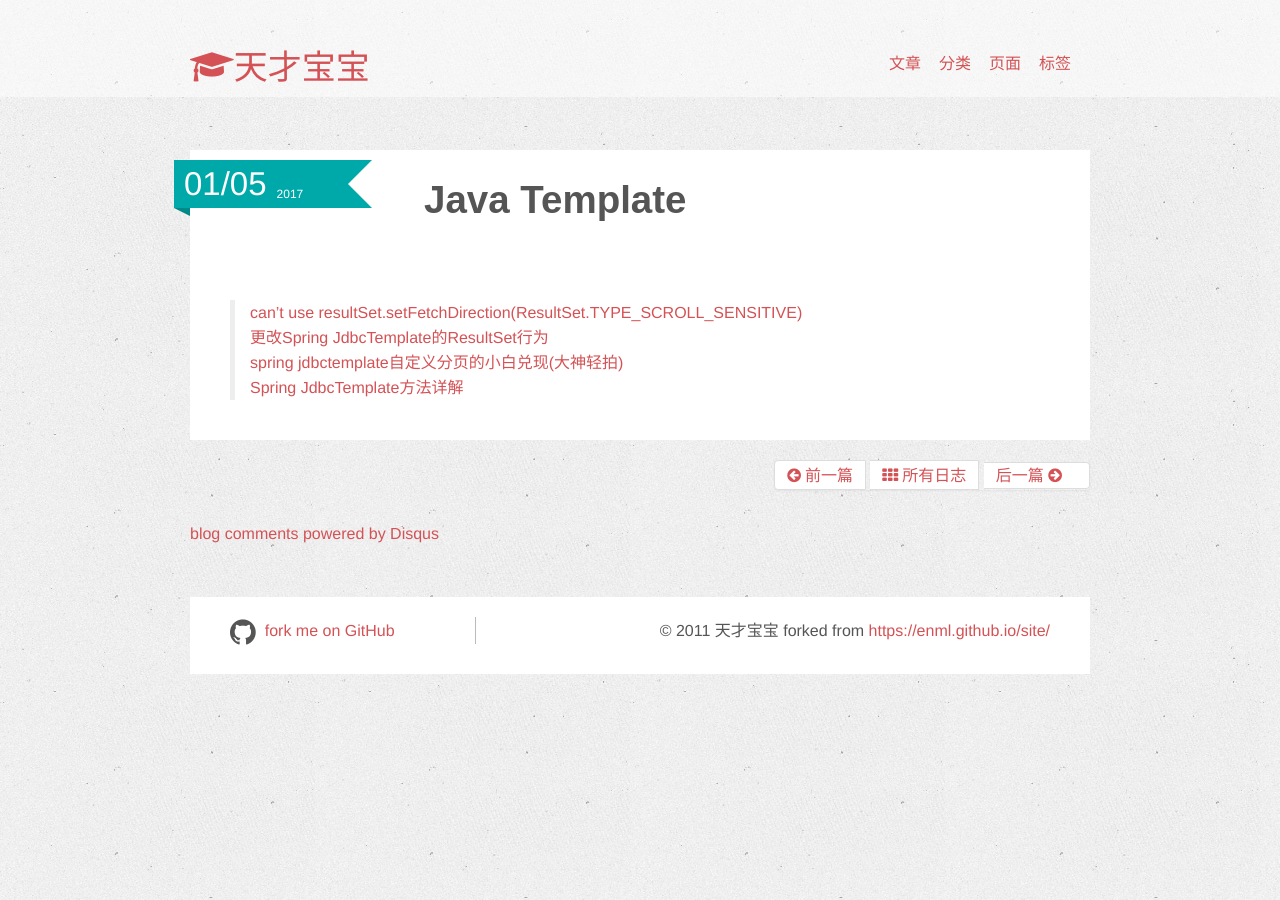
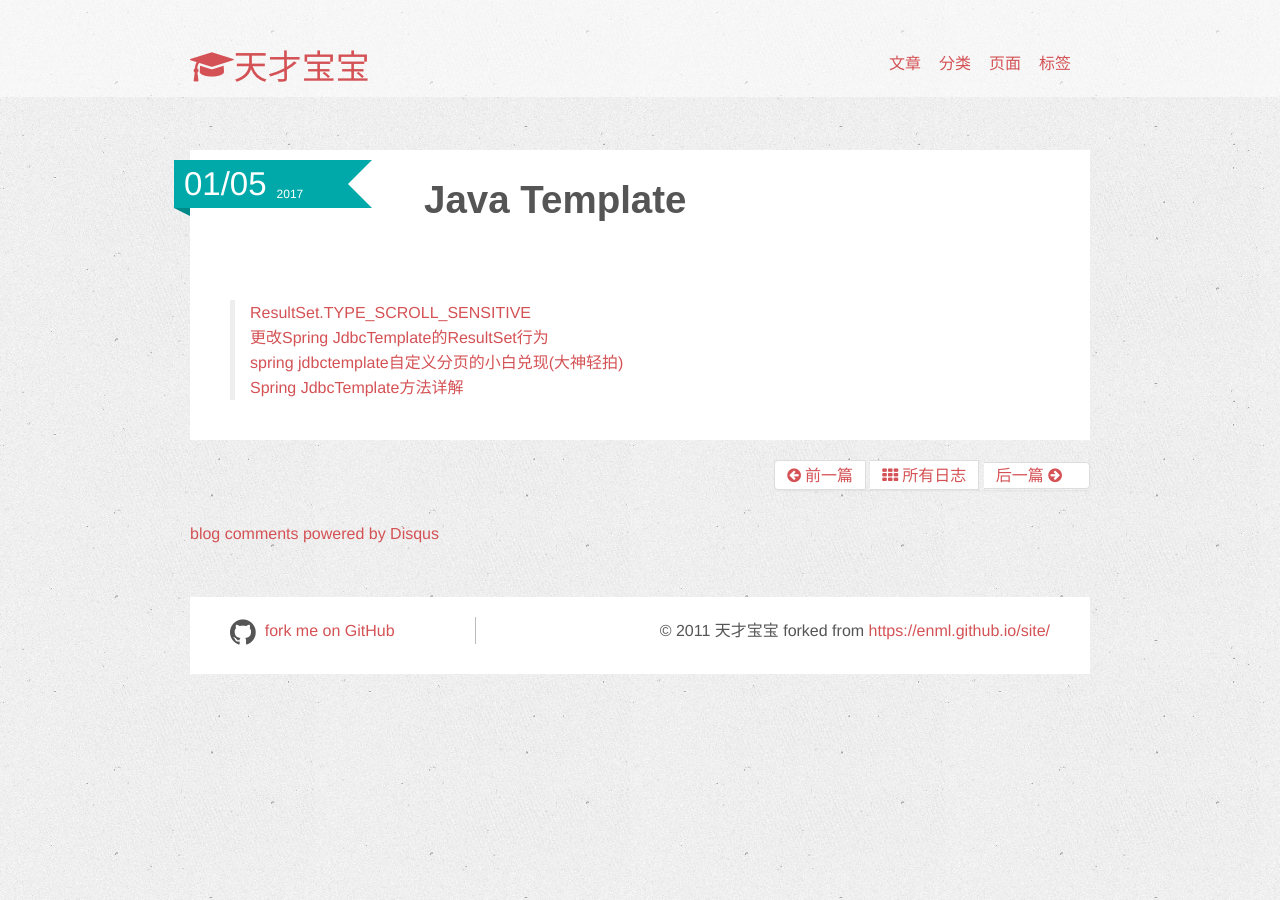
Before and after one commit to wanlp10/wuchao.github.io, a Jekyll site: the page built from _posts/java/2017-01-05-JavaTemplate学习.md, in a window 1280 px wide. Built offline with Jekyll 4.4.1, drawn with Linux system fonts in a browser that asks for light colours; nearby versions of some CDN libraries; comment, search, counter and statistics services are not loaded.

Commit message:
initial commit.

```diff
--- a/_posts/java/2017-01-05-JavaTemplate学习.md
+++ b/_posts/java/2017-01-05-JavaTemplate学习.md
@@ -9,7 +9,7 @@ tags : [Java, Java Template]
 # Java Template
 ---
 
-> [can't use resultSet.setFetchDirection(ResultSet.TYPE_SCROLL_SENSITIVE)](https://stackoverflow.com/questions/2068951/can-not-use-resultset-setfetchdirectionresultset-type-scroll-sensitive-with-sp)
+> [ResultSet.TYPE_SCROLL_SENSITIVE](https://stackoverflow.com/questions/2068951/can-not-use-resultset-setfetchdirectionresultset-type-scroll-sensitive-with-sp)
 >
 > [更改Spring JdbcTemplate的ResultSet行为](http://www.iteye.com/topic/128636)
 >
```
